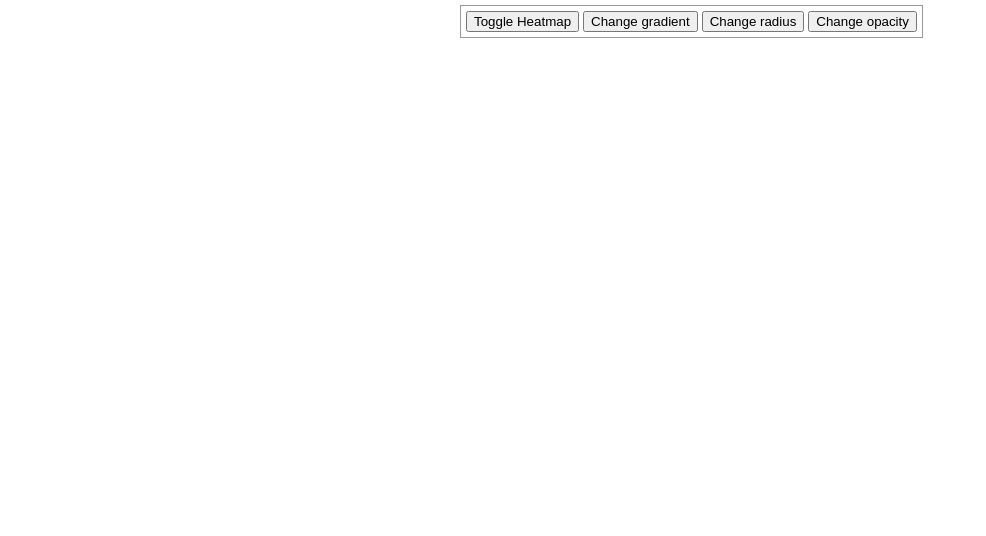
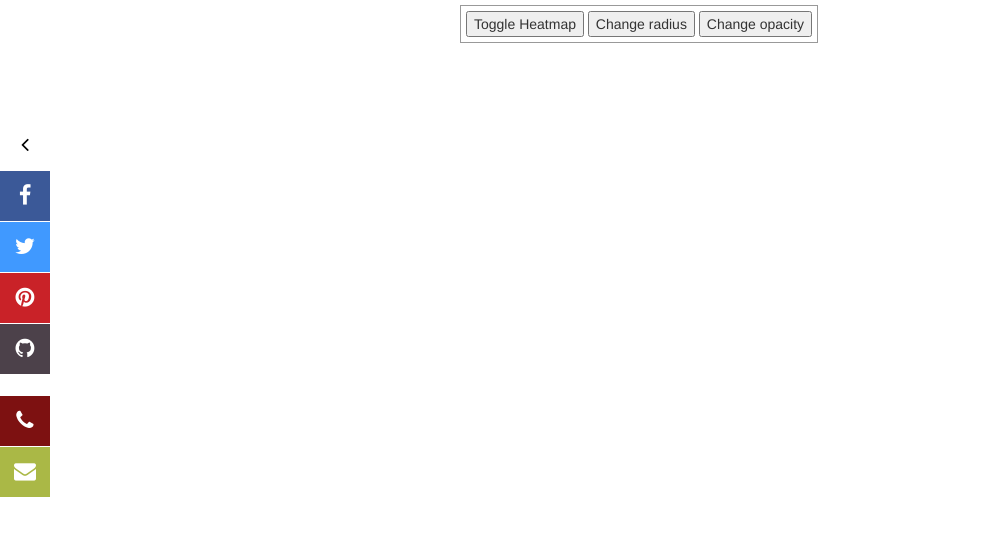
Before and after one commit to CircleSquaredPublishing/heaterymap, a PHP site: page / in a window 1280 px wide. Shown: the top 536 px of the page, without its empty margins (0-986 px from the left). Run offline with PHP 8.4, Linux system fonts and the light colour scheme; some libraries are stand-ins or nearby versions.

Commit message:
Heatmap Template
Added a social media sidebar for comparison purposes.

```diff
--- /dev/null
+++ b/hm_template/css/style.css
@@ -0,0 +1,124 @@
+/*------------------------------------
+This is the stylesheet for hm_template.
+-------------------------------------*/
+html,
+body,
+#map-canvas {
+height: 100%;
+margin: 0px;
+padding: 0px;
+}
+
+
+#panel {
+position: absolute;
+top: 5px;
+left: 50%;
+margin-left: -180px;
+z-index: 5;
+background-color: #fff;
+padding: 5px;
+border: 1px solid #999;
+}
+
+/*-------------------
+Begin Social Sidebar.
+---------------------*/
+
+#contact-buttons-bar {
+  position: fixed;
+  top: 120px;
+  left: -50px;
+  width: 50px;
+}
+
+
+#contact-buttons-bar.slide-on-scroll {
+  position: absolute;
+}
+
+.contact-button-link  {
+  display: block;
+  width: 50px;
+  height: 50px;
+  padding: 0;
+  margin-bottom: 1px;
+  text-align: center;
+  line-height: 50px;
+  font-size: 22px;
+  background: #8e8e93;
+  color: #fff;
+  position: relative;
+  left: 0;
+
+  -webkit-box-sizing: border-box;
+     -moz-box-sizing: border-box;
+          box-sizing: border-box;
+
+  -webkit-transition: all 250ms;
+     -moz-transition: all 250ms;
+          transition: all 250ms;
+}
+.contact-button-link:hover,
+.contact-button-link:focus,
+.contact-button-link:active {
+  color: #fff;
+  padding-left: 20px;
+  width: 70px;
+}
+.contact-button-link.cb-hidden {
+  left: -50px;
+}
+.contact-button-link.facebook {
+  background: #3b5998;
+}
+.contact-button-link.linkedin {
+  background: #0077b5;
+}
+.contact-button-link.gplus {
+  background: #db4437;
+}
+
+.contact-button-link.git {
+  background: #4C414A;
+}
+
+.contact-button-link.pinterest {
+  background: #C92228;
+}
+
+
+.contact-button-link.twitter {
+  background: #4099FF;
+}
+
+.contact-button-link.email {
+  background: #AAB846;
+}
+
+.contact-button-link.separated {
+  margin-top: 1em;
+}
+
+.contact-button-link.phone_separated {
+  margin-top: 1em;
+  background: #7D1111;
+  color:#fff;
+}
+
+.show-hide-contact-bar,
+.contact-button-link.show-hide-contact-bar:focus,
+.contact-button-link.show-hide-contact-bar:active {
+  background: transparent;
+  color: #000;
+  border: 0;
+  outline: 0;
+  padding: 0;
+  width: 50px;
+}
+.contact-button-link.show-hide-contact-bar:hover {
+  color: #000;
+  background: #ccc;
+  padding: 0;
+  width: 50px;
+}
--- a/hm_template/index.php
+++ b/hm_template/index.php
@@ -1,134 +1,28 @@
 <!DOCTYPE html>
-<html>
-
+<html lang="en">
 <head>
     <meta charset="utf-8">
     <title>Heatmaps</title>
     <script src="https://ajax.googleapis.com/ajax/libs/jquery/2.1.4/jquery.min.js"></script>
     <script src="https://maps.googleapis.com/maps/api/js?v=3.exp&signed_in=false&libraries=visualization,places"></script>
-    <style>
-        html,
-        body,
-        #map-canvas {
-            height: 100%;
-            margin: 0px;
-            padding: 0px
-        }
-
-        #panel {
-            position: absolute;
-            top: 5px;
-            left: 50%;
-            margin-left: -180px;
-            z-index: 5;
-            background-color: #fff;
-            padding: 5px;
-            border: 1px solid #999;
-        }
-    </style>
+    <link rel="stylesheet" href="css/style.css"/>
+        <link rel="stylesheet" href="http://maxcdn.bootstrapcdn.com/bootstrap/3.3.4/css/bootstrap.min.css">
+    <link rel="stylesheet" href="http://maxcdn.bootstrapcdn.com/font-awesome/4.3.0/css/font-awesome.min.css">
+    <!--<link rel="stylesheet" href="../../templates/jQuery-Plugin-For-Floating-Social-Share-Contact-Sidebar/css/contact-buttons.css">
+    <link rel="stylesheet" href="../../templates/jQuery-Plugin-For-Floating-Social-Share-Contact-Sidebar/css/demo.css">-->
 </head>
 
 <body>
     <div id="panel">
         <button onclick="toggleHeatmap()">Toggle Heatmap</button>
-        <button onclick="changeGradient()">Change gradient</button>
         <button onclick="changeRadius()">Change radius</button>
         <button onclick="changeOpacity()">Change opacity</button>
     </div>
     <div id="map-canvas"></div>
-
-    <script>
-        var map;
-
-        function initialize() {
-            var mapOptions = {
-                zoom: 13,
-                center: new google.maps.LatLng(26.461635, -80.071123),
-                mapTypeId: google.maps.MapTypeId.SATELLITE
-            };
-            map = new google.maps.Map(document.getElementById('map-canvas'),
-                mapOptions);
-        };
-
-        function toggleHeatmap() {
-            heatmap.setMap(heatmap.getMap() ? null : map);
-        }
-
-        function changeGradient() {
-            var gradient = ['rgba(0, 255, 255, 0)', 'rgba(0, 255, 255, 1)',
-                'rgba(0, 191, 255, 1)', 'rgba(0, 127, 255, 1)', 'rgba(0, 63, 255, 1)',
-                'rgba(0, 0, 255, 1)', 'rgba(0, 0, 223, 1)', 'rgba(0, 0, 191, 1)',
-                'rgba(0, 0, 159, 1)', 'rgba(0, 0, 127, 1)', 'rgba(63, 0, 91, 1)',
-                'rgba(127, 0, 63, 1)', 'rgba(191, 0, 31, 1)', 'rgba(255, 0, 0, 1)'
-            ]
-            heatmap.set('gradient', heatmap.get('gradient') ? null : gradient);
-        }
-
-        function changeRadius() {
-            heatmap.set('radius', heatmap.get('radius') ? null : 20);
-        }
-
-        function changeOpacity() {
-            heatmap.set('opacity', heatmap.get('opacity') ? null : 0.2);
-        }
-        google.maps.event.addDomListener(window, 'load', initialize);
-
-        $(document).ready(function() {
-
-            $.ajax({
-
-                url: "https://graph.facebook.com/v2.4/search?&q=restaurant&type=place&center=26.461635, -80.071123&distance=3200&fields=talking_about_count,location,name&offset=0&limit=5000&access_token=1452021355091002|x-ZB0iKqWQmYqnJQ-wXoUjl-XtY",
-
-                dataType: "text",
-
-                success: function(data) {
-
-                    var restaurantData = $.parseJSON(data);
-
-                    var myData = [];
-
-                    var gradientNew = ["rgba(0,255,255,0)",
-                        "rgba(25, 22, 218, 1)", "rgba(17, 191, 225, 1)", "rgba(16, 227, 217, 1)", "rgba(15, 229, 173, 1)", "rgba(14, 231, 128, 1)", "rgba(13, 233, 82, 1)", "rgba(12, 235, 34, 1)", "rgba(37, 237, 11, 1)", "rgba(85, 239, 10, 1)", "rgba(134, 241, 8, 1)", "rgba(185, 243, 7, 1)", "rgba(237, 245, 6, 1)", "rgba(247, 203, 5, 1)", "rgba(249, 152, 3, 1)", "rgba(251, 100, 2, 1)", "rgba(255, 127, 131, 1)", "rgba(253, 47, 1, 1)", "rgba(255, 0, 7, 1)"
-                    ];
-
-                    for (var i = 0; i < restaurantData.data.length; i++) {
-
-                        var lat = restaurantData.data[i].location.latitude;
-
-                        var lng = restaurantData.data[i].location.longitude;
-
-                        var wgt = restaurantData.data[i].talking_about_count;
-
-                        var name = restaurantData.data[i].name;
-
-                        var address = restaurantData.data[i].location.street;
-
-                        var latLng = new google.maps.LatLng(lat, lng, wgt);
-
-                        myData.push(latLng);
-
-                        console.log(latLng);
-
-                    }
-
-                    heatmap = new google.maps.visualization.HeatmapLayer({
-
-                        data: myData,
-
-                        radius: 20,
-
-                        opacity: 0.4,
-
-                        gradient: gradientNew,
-
-                        map: map
-
-                    });
-                }
-            });
-        });
-    </script>
-
+<script src="http://ajax.googleapis.com/ajax/libs/jquery/1.11.1/jquery.min.js"></script>
+<!--<script src="../../templates/jQuery-Plugin-For-Floating-Social-Share-Contact-Sidebar/js/jquery.contact-buttons.js"></script>
+<script src="../../templates/jQuery-Plugin-For-Floating-Social-Share-Contact-Sidebar/js/demo.js"></script>-->
+<script src="js/main.js"></script>
 </body>
 
 </html>
--- a/hm_template/js/main.js
+++ b/hm_template/js/main.js
@@ -1,18 +1,192 @@
-/**
+/*----------------------------------------------------------------------------------------
 *This is the TEMPLATE-heatmap main javascript file. This files contains the functions that *control the toolbar buttons and the jQuery AJAX functions that calls the Facebook Graph API. *In order to use the AJAX call you will need an App access token from Facebook. Follow this *link for more info on creating a web app https://developers.facebook.com/quickstarts/?*platform=web.
 *Except as otherwise noted, the content of this page is licensed under the Creative Commons *Attribution 3.0 License, and code samples are licensed under the Apache 2.0 License.
 *Author: Circle Squared Data Labs
 *Helpful Resources: https://developers.google.com/maps/documentation/javascript/heatmaplayer
 *http://stackoverflow.com/questions/23899543/how-do-i-use-jquery-to-iterate-through-nested-json-in-a-single-pass
-*/
+----------------------------------------------------------------------------------------*/
 
-/* Initialize Google Map
-------------------------*/
+
+/*----------------------------
+Google Analytics Tracking Code
+------------------------------*/
+var _gaq = _gaq || [];
+        _gaq.push(['_setAccount', 'UA-64702784-1']);
+        _gaq.push(['_setDomainName', 'heatery.io']);
+        _gaq.push(['_trackPageview']);
+
+        (function() {
+            var ga = document.createElement('script');
+            ga.type = 'text/javascript';
+            ga.async = true;
+            ga.src = ('https:' == document.location.protocol ? 'https://ssl' : 'http://www') + '.google-analytics.com/ga.js';
+            var s = document.getElementsByTagName('script')[0];
+            s.parentNode.insertBefore(ga, s);
+        })();
+
+
+/*------------------------------------------------
+ * Contact Buttons Plugin Demo 0.1.0
+ * https://github.com/joege/contact-buttons-plugin
+ *
+ * Copyright 2015, José Gonçalves
+ *
+ * Licensed under the MIT license:
+ * http://www.opensource.org/licenses/MIT
+ -------------------------------------------------*/
+
+(function ($) {
+  'use strict';
+
+  // Main function
+  $.contactButtons = function( options ){
+
+    // Define the defaults
+    var defaults = {
+      effect  : '', // slide-on-scroll
+      buttons : {
+        'facebook':   { class: 'facebook',  use: false, icon: 'facebook',    link: '', title: 'Follow on Facebook' },
+        'google':     { class: 'gplus',     use: false, icon: 'google-plus', link: '', title: 'Visit on Google Plus' },
+        'linkedin':   { class: 'linkedin',  use: false, icon: 'linkedin',    link: '', title: 'Visit on LinkedIn' },
+        'twitter':    { class: 'twitter',   use: false, icon: 'twitter',     link: '', title: 'Follow on Twitter' },
+        'pinterest':  { class: 'pinterest', use: false, icon: 'pinterest',   link: '', title: 'Follow on Pinterest' },
+        'phone':      { class: 'phone',     use: false, icon: 'phone',       link: '', title: 'Call us', type: 'phone' },
+        'email':      { class: 'email',     use: false, icon: 'envelope',    link: '', title: 'Send us an email', type: 'email' }
+      }
+    };
+
+    // Merge defaults and options
+    var s,
+        settings = options;
+    for (s in defaults.buttons) {
+      if (options.buttons[s]) {
+        settings.buttons[s] = $.extend( defaults.buttons[s], options.buttons[s] );
+      }
+    }
+
+    // Define the container for the buttons
+    var oContainer = $("#contact-buttons-bar");
+
+    // Check if the container is already on the page
+    if ( oContainer.length === 0 ) {
+
+      // Insert the container element
+      $('body').append('<div id="contact-buttons-bar">');
+
+      // Get the just inserted element
+      oContainer = $("#contact-buttons-bar");
+
+      // Add class for effect
+      oContainer.addClass(settings.effect);
+
+      // Add show/hide button
+      var sShowHideBtn = '<button class="contact-button-link show-hide-contact-bar"><span class="fa fa-angle-left"></span></button>';
+      oContainer.append(sShowHideBtn);
+
+      var i;
+      for ( i in settings.buttons ) {
+        var bs = settings.buttons[i],
+            sLink = bs.link,
+            active = bs.use;
+
+        // Check if element is active
+        if (active) {
+
+          // Change the link for phone and email when needed
+          if (bs.type === 'phone') {
+            sLink = 'tel:' + bs.link;
+          } else if (bs.type === 'email') {
+            sLink = 'mailto:' + bs.link;
+          }
+
+          // Insert the links
+          var sIcon = '<span class="fa fa-' + bs.icon + '"></span>',
+              sButton = '<a href="' + sLink +
+                          '" class="contact-button-link cb-ancor ' + bs.class + '" ' +
+                          (bs.title ? 'title="' + bs.title + '"' : '') +
+                          (bs.extras ? bs.extras : '') +
+                          '>' + sIcon + '</a>';
+          oContainer.append(sButton);
+        }
+      }
+
+      // Make the buttons visible
+      setTimeout(function(){
+        oContainer.animate({ left : 0 });
+      }, 200);
+
+      // Show/hide buttons
+      $('body').on('click', '.show-hide-contact-bar', function(e){
+        e.preventDefault();
+        e.stopImmediatePropagation();
+        $('.show-hide-contact-bar').find('.fa').toggleClass('fa-angle-right fa-angle-left');
+        oContainer.find('.cb-ancor').toggleClass('cb-hidden');
+      });
+    }
+  };
+
+  // Slide on scroll effect
+  $(function(){
+
+    // Define element to slide
+    var el = $("#contact-buttons-bar.slide-on-scroll");
+
+    // Load top default
+    el.attr('data-top', el.css('top'));
+
+    // Listen to scroll
+    $(window).scroll(function() {
+      clearTimeout( $.data( this, "scrollCheck" ) );
+      $.data( this, "scrollCheck", setTimeout(function() {
+        var nTop = $(window).scrollTop() + parseInt(el.attr('data-top'));
+        el.animate({
+          top : nTop
+        }, 500);
+      }, 250) );
+    });
+  });
+
+ }( jQuery ));
+
+// Google Fonts
+WebFontConfig = {
+  google: { families: [ 'Lato:400,700,300:latin' ] }
+};
+(function() {
+  var wf = document.createElement('script');
+  wf.src = ('https:' == document.location.protocol ? 'https' : 'http') +
+    '://ajax.googleapis.com/ajax/libs/webfont/1/webfont.js';
+  wf.type = 'text/javascript';
+  wf.async = 'true';
+  var s = document.getElementsByTagName('script')[0];
+  s.parentNode.insertBefore(wf, s);
+})();
+
+// Initialize Share-Buttons
+$.contactButtons({
+  effect  : 'slide-on-scroll',
+  buttons : {
+    'facebook':   { class: 'facebook', use: true, link: 'https://www.facebook.com/heateryApp', extras: 'target="_blank"' },
+    'twitter':    { class: 'twitter',   use: true, icon: 'twitter',     link: 'https://twitter.com/DelrayInfo', title: 'Follow on Twitter' },
+      'pinterest':  { class: 'pinterest', use: true, icon: 'pinterest',   link: 'https://www.pinterest.com/heateryio/', title: 'Follow on Pinterest' },
+    'mybutton':   { class: 'git',      use: true, link: 'https://github.com/Weer', icon: 'github', title: 'Fork Us On Github' },
+    'phone':      { class: 'phone_separated',    use: true, link: '+561 570-6066' },
+    'email':      { class: 'email',    use: true, link: 'info@heatery.io' }
+  }
+});
+
 var map;
+
 function initialize() {
 var mapOptions = {
 zoom: 13,
 center: new google.maps.LatLng(26.461635, -80.071123),
+panControl: false,
+zoomControl: true,
+    zoomControlOptions:{
+        position: google.maps.ControlPosition.TOP_LEFT,
+        style: google.maps.ZoomControlStyle.SMALL
+    },
 mapTypeId: google.maps.MapTypeId.SATELLITE
 };
 map = new google.maps.Map(document.getElementById('map-canvas'),
@@ -20,14 +194,39 @@ mapOptions);
 };
 
 
+/*-----------------------
+Heatmap Control Functions
+-------------------------*/
+function toggleHeatmap() {
 
-/* jQuery AJAX function that calls the Facebook Graph API
----------------------------------------------------------*/
+heatmap.setMap(heatmap.getMap() ? null : map);
+
+}
+
+function changeRadius() {
+
+heatmap.set('radius', heatmap.get('radius') ? null : 40);
+
+}
+
+function changeOpacity() {
+
+heatmap.set('opacity', heatmap.get('opacity') ? null : 0.6);
+
+}
+
+google.maps.event.addDomListener(window, 'load', initialize);
+
+
+/*----------------------------------------------------
+jQuery AJAX function that calls the Facebook Graph API
+------------------------------------------------------*/
+
 $(document).ready(function() {
 
     $.ajax({
 
-url: "https://graph.facebook.com/v2.4/search?&q=restaurant&type=place&center=26.461635, -80.071123&distance=3200&fields=talking_about_count,location,name&offset=0&limit=5000&access_token=1452021355091002|x-ZB0iKqWQmYqnJQ-wXoUjl-XtY",
+    url: "https://graph.facebook.com/v2.4/search?&q=restaurant&type=place&center=26.461635, -80.071123&distance=8000&fields=talking_about_count,location,name&offset=0&limit=250&access_token=1452021355091002|x-ZB0iKqWQmYqnJQ-wXoUjl-XtY",
 
     dataType: "text",
 
@@ -35,11 +234,20 @@ success: function(data) {
 
     var restaurantData = $.parseJSON(data);
 
+/* Variable the stores heatmap layer data */
     var myData = [];
+
+/*-----------------------
+Custom Heatmap Signatures
+-------------------------*/
 
     var gradientNew = ["rgba(0,255,255,0)",
         "rgba(25, 22, 218, 1)", "rgba(17, 191, 225, 1)", "rgba(16, 227, 217, 1)", "rgba(15, 229, 173, 1)", "rgba(14, 231, 128, 1)", "rgba(13, 233, 82, 1)", "rgba(12, 235, 34, 1)", "rgba(37, 237, 11, 1)", "rgba(85, 239, 10, 1)", "rgba(134, 241, 8, 1)", "rgba(185, 243, 7, 1)", "rgba(237, 245, 6, 1)", "rgba(247, 203, 5, 1)", "rgba(249, 152, 3, 1)", "rgba(251, 100, 2, 1)", "rgba(255, 127, 131, 1)", "rgba(253, 47, 1, 1)", "rgba(255, 0, 7, 1)"
     ];
+
+/*-------------------------------------------------
+Loop through the results returning the needed data.
+---------------------------------------------------*/
 
     for (var i = 0; i < restaurantData.data.length; i++) {
 
@@ -57,9 +265,11 @@ for (var i = 0; i < restaurantData.data.length; i++) {
 
         myData.push(latLng);
 
-    console.log(latLng);
+    }
 
-}
+/*------------------------------------------
+Set the heatmap layer and define properties.
+--------------------------------------------*/
 
         heatmap = new google.maps.visualization.HeatmapLayer({
 
@@ -77,26 +287,3 @@ heatmap = new google.maps.visualization.HeatmapLayer({
         }
     });
 });
-
-
-
-/* Heatmap Control Functions
-----------------------------*/
-function toggleHeatmap() {
-heatmap.setMap(heatmap.getMap() ? null : map);
-}
-function changeGradient() {
-var gradient = ['rgba(0, 255, 255, 0)', 'rgba(0, 255, 255, 1)',
-'rgba(0, 191, 255, 1)', 'rgba(0, 127, 255, 1)', 'rgba(0, 63, 255, 1)',
-'rgba(0, 0, 255, 1)', 'rgba(0, 0, 223, 1)', 'rgba(0, 0, 191, 1)',
-'rgba(0, 0, 159, 1)', 'rgba(0, 0, 127, 1)', 'rgba(63, 0, 91, 1)',
-'rgba(127, 0, 63, 1)', 'rgba(191, 0, 31, 1)', 'rgba(255, 0, 0, 1)'
-]
-heatmap.set('gradient', heatmap.get('gradient') ? null : gradient);
-}
-function changeRadius() {
-heatmap.set('radius', heatmap.get('radius') ? null : 20);
-}
-function changeOpacity() {
-heatmap.set('opacity', heatmap.get('opacity') ? null : 0.2);
-}
```
Lines whose indentation alone changed are shown as unchanged.
